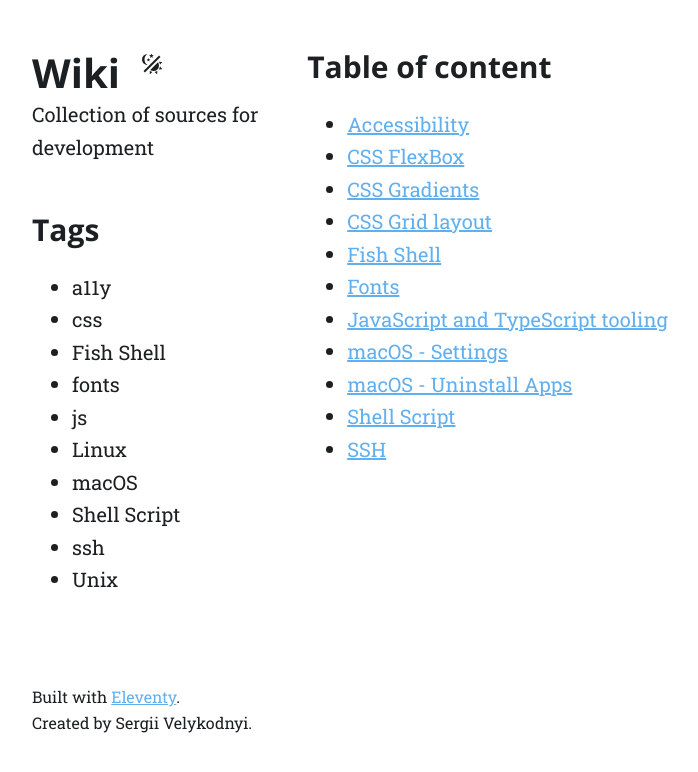
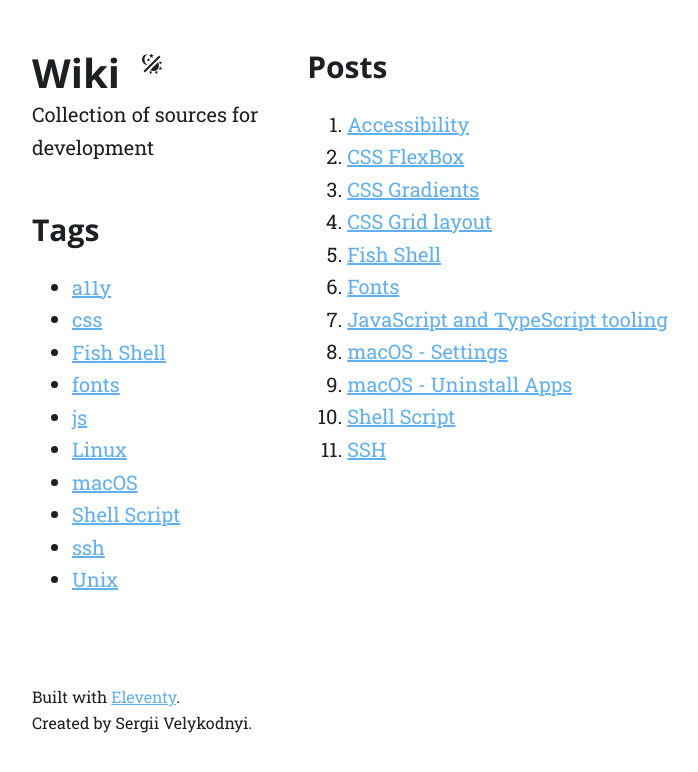
Before and after one commit to sergiivelykodnyi/notebook, an Eleventy site: page src/index.njk in a window 1280 px wide. Shown: the whole page, without its empty margins (16-714 px from the left). Built offline with nearby package versions, Linux system fonts and the light colour scheme; Eleventy itself is replaced by a stand-in of ours; files that its build step writes are made by us from their sources.

Commit message:
Add tags pages and navigation

```diff
--- a/src/_includes/partials/header.njk
+++ b/src/_includes/partials/header.njk
@@ -14,7 +14,9 @@
     <h2>Tags</h2>
     <ul>
       {%- for tag in collections.tags -%}
-        <li>{{ tag }}</li>
+        <li>
+          <a href="/tags/{{ tag | slug }}">{{ tag }}</a>
+        </li>
       {%- endfor -%}
     </ul>
   </section>
--- /dev/null
+++ b/src/_includes/partials/list-of-posts.njk
@@ -0,0 +1,5 @@
+<ol>
+  {% for post in posts %}
+    <li><a href="{{ post.url | url }}">{{ post.data.title }}</a></li>
+  {% endfor %}
+</ol>
--- a/src/index.njk
+++ b/src/index.njk
@@ -1,12 +1,9 @@
 ---
 layout: layouts/base.njk
-title: Home
 ---
+
 <article>
-  <h1>Table of content</h1>
-  <ul>
-    {%- for post in collections.posts -%}
-      <li><a href="{{ post.url }}">{{ post.data.title }}</a></li>
-    {%- endfor -%}
-  </ul>
+  <h1>Posts</h1>
+  {% set posts = collections.posts %}
+  {% include "partials/list-of-posts.njk" %}
 </article>
```
Also changed, not shown: src/tag.njk (added, +14 -0 lines).
